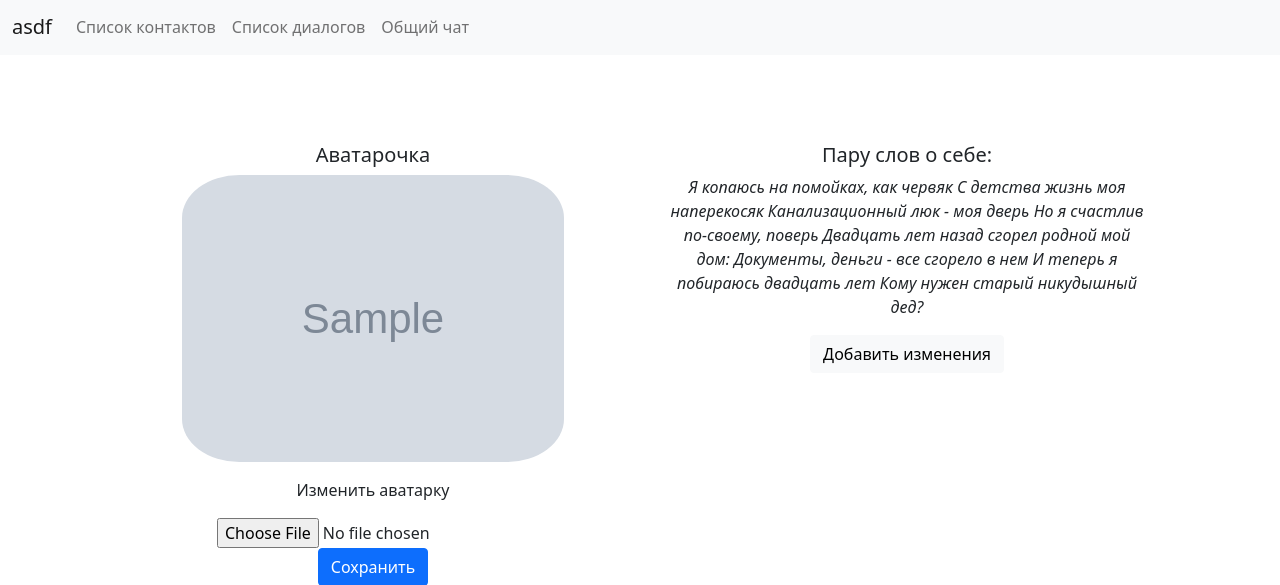
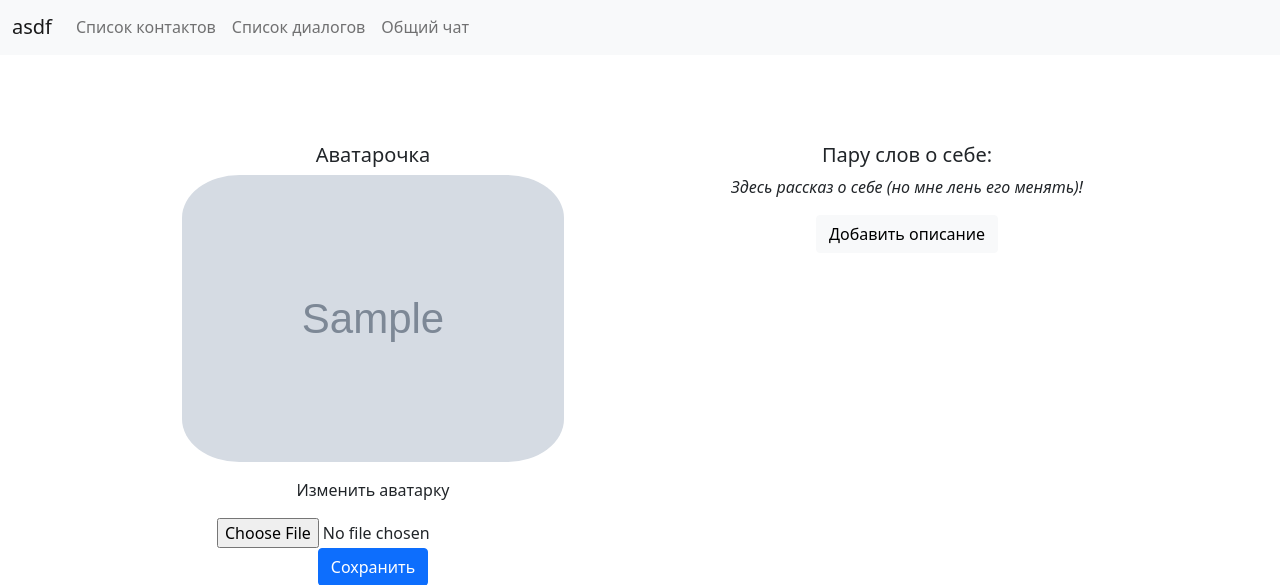
Before and after one commit to Ryize/RaccoonAnonymous, a Flask app: template templates/user_page.html in a window 1280 px wide. Shown: the part 265-850 px from the top of the page. Run offline with Flask 2, Linux system fonts and the light colour scheme; a user stored in the database is signed in; tables that the repository leaves empty hold one stand-in row (values such as "Sample post"); the template is opened without the code that fills it: most values are stand-ins (such as "Sample title", 1, 10 or a date in 2020); grey boxes marked "Sample" are stand-in pictures; some libraries are stand-ins or nearby versions.

Commit message:
добавлена возможность самоописания в user_page

```diff
--- a/app.py
+++ b/app.py
@@ -57,4 +57,4 @@ if __name__ == '__main__':
     from admin import admin
     from controller import app
 
-    socketio.run(app, debug=True, port=5000)
+    socketio.run(app, debug=True, port=5011)
--- a/controller.py
+++ b/controller.py
@@ -77,7 +77,7 @@ def user_page():
             flash('Не верные данные!')
             return redirect(url_for('user_page'))
         user = User.query.get(current_user.id)
-        user.description = description
+        user.description = user_description
         db.session.add(user)
         db.session.commit()
         return redirect(url_for('user_page'))
--- /dev/null
+++ b/templates/includes/counter_for_user_page.html
@@ -0,0 +1,44 @@
+<script>
+    $(document).ready(function () {
+        document.getElementById("check_night").addEventListener("click", function () {
+            document.getElementsByTagName('body')[0].classList.toggle("sicinga_pesamila");
+        });
+    });
+</script>
+
+<script>
+    $(document).ready(function () {
+        $("text").limit("#charsLeft", 500); // и число не строкой
+    });
+    $('textarea').keyup(function () {
+
+        var characterCount = $(this).val().length,
+            current = $('#current'),
+            maximum = $('#maximum'),
+            theCount = $('#the-count');
+
+        current.text(characterCount);
+
+        if (characterCount > 150 && characterCount < 200) {
+            current.css('color', '#600000');
+        }
+        if (characterCount > 201 && characterCount < 250) {
+            current.css('color', '#700000');
+        }
+        if (characterCount > 251 && characterCount < 280) {
+            current.css('color', '#c00');
+        }
+        if (characterCount > 281 && characterCount < 300) {
+            current.css('color', '#d00');
+        }
+        if (characterCount > 299) {
+            current.css('color', '#e00');
+            maximum.css('color', '#e00');
+            current.css('color', '#e00');
+            theCount.css('font-weight', 'bold');
+        } else {
+            maximum.css('color', '#666');
+            theCount.css('font-weight', 'normal');
+        }
+    });
+</script>
--- a/templates/user_page.html
+++ b/templates/user_page.html
@@ -2,18 +2,6 @@
 {% block title %} Профиль {{ current_user.name }} - RacoonAnonymous   {% endblock %}
 {% block body %}
   {% include 'includes/header.html' %}
-  <style>
-      body {
-      {#filter: invert(100%);#}
-      }
-  </style>
-  <script>
-      $(document).ready(function () {
-          document.getElementById("check_night").addEventListener("click", function () {
-              document.getElementsByTagName('body')[0].classList.toggle("sicinga_pesamila");
-          });
-      });
-  </script>
   <label id="nasukaola"></label>
   <section class="about_user">
     <div class="container p-5">
@@ -36,20 +24,42 @@
         <div class="col-sm-6">
           <div class="card-body text-center">
             <h5 class="card-title">Пару слов о себе:</h5>
-            <p class="card-text"><em>Я копаюсь на помойках, как червяк
-              С детства жизнь моя наперекосяк
-              Канализационный люк - моя дверь
-              Но я счастлив по-своему, поверь
-              Двадцать лет назад сгорел родной мой дом:
-              Документы, деньги - все сгорело в нем
-              И теперь я побираюсь двадцать лет
-              Кому нужен старый никудышный дед?</em></p>
-            <a href="#" class="btn btn-light">Добавить изменения</a>
+            <p class="card-text text-break"><em>{{ current_user.description }}</em></p>
+            <div class="text-center pb-5">
+              <button type="button" class="btn btn-light" data-bs-toggle="modal" data-bs-target="#exampleModal">
+                Добавить описание
+              </button>
+            </div>
+            <div class="modal fade" id="exampleModal" tabindex="-1" aria-labelledby="exampleModalLabel"
+                 aria-hidden="true">
+              <div class="modal-dialog">
+                <div class="modal-content">
+                  <div class="modal-header pt-3">
+                    <h5 class="modal-title " id="exampleModalLabel">О себе</h5>
+                    <button type="button" class="btn-close" data-bs-dismiss="modal" aria-label="Закрыть"></button>
+                  </div>
+                  <form method="post">
+                    <div class="modal-body">
+                    <textarea class="form-control" name="description" cols="30" rows="4"
+                              placeholder="Напиши о себе" maxlength="300"></textarea>
+                      <div class="col-xs-12 col-sm-12 col-md-12 col-lg-12 pb-4 text-end">
+                        <label id="the-count"><small><span id="current">0</span> <span
+                            id="maximum">/ 300 </span></small></label>
+                      </div>
+                    </div>
+                    <div class="modal-footer">
+                      <button type="submit" class="btn btn-primary" data-bs-dismiss="modal">Сохранить</button>
+                    </div>
+                  </form>
+                </div>
+              </div>
+            </div>
           </div>
         </div>
       </div>
     </div>
   </section>
+  {% include 'includes/counter_for_user_page.html' %}
   {% include 'includes/night_style_follow_msg.html' %}
   {% include 'includes/script_chat.html' %}
 {% endblock %}
```
